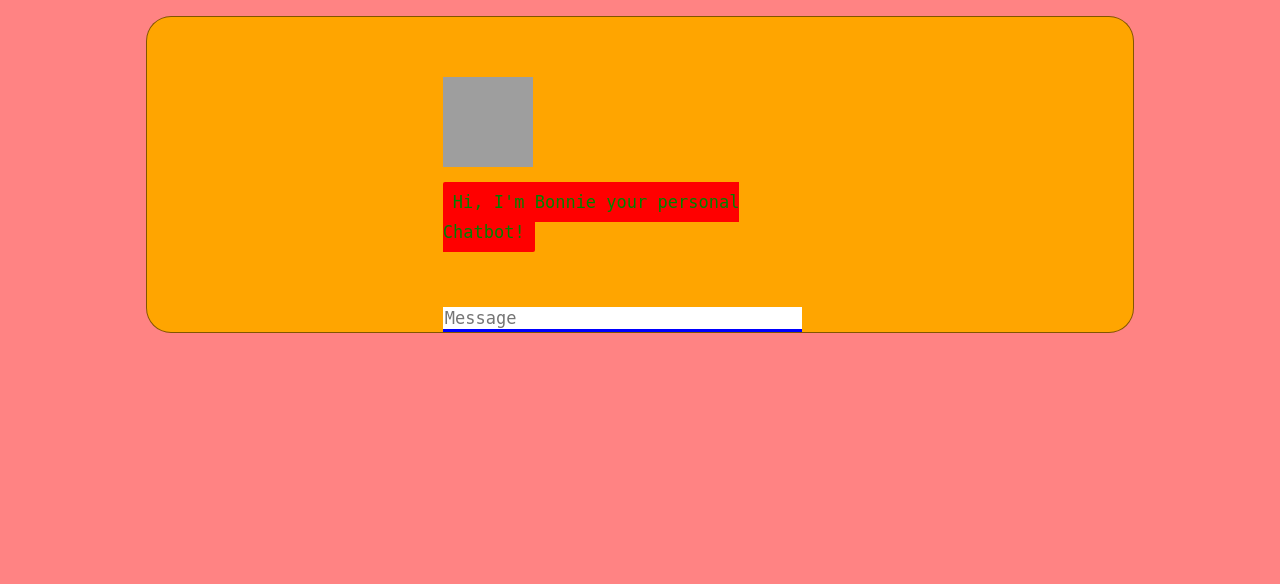
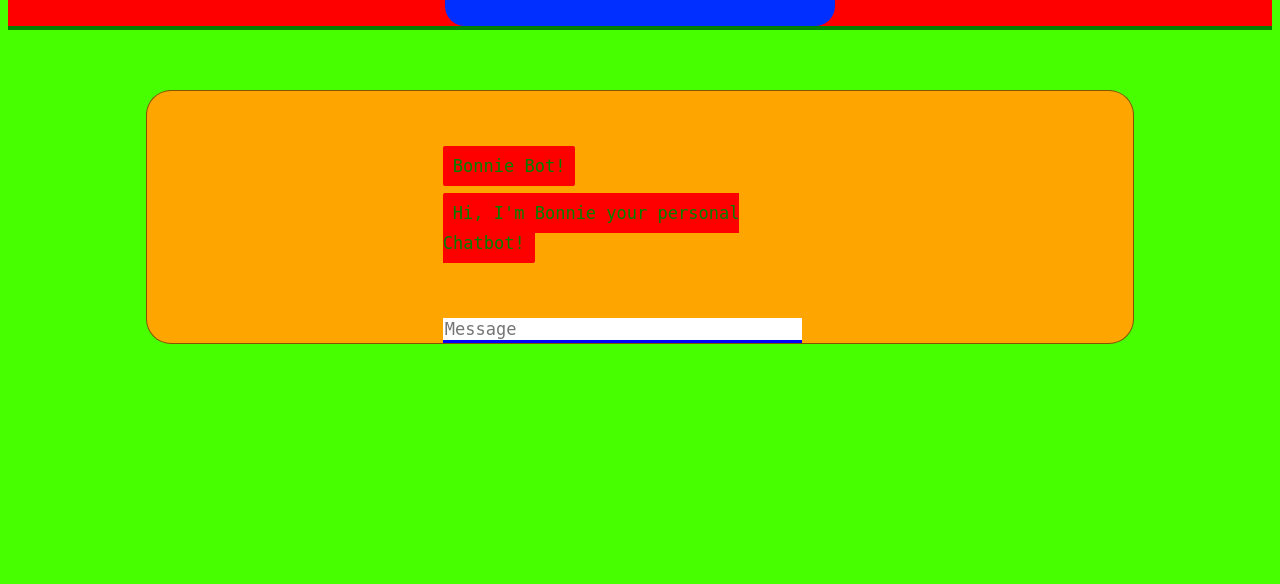
Before and after one commit to Charles0Yang/Chatbot, a Flask app: page / in a window 1280 px wide. Shown: the part 144-728 px from the top of the page. Run offline with Flask 2, Linux system fonts and the light colour scheme; parts of the project's set-up code (start-up, migrations or seed data) failed here and were passed over; grey boxes are pictures that could not be loaded.

Commit message:
Changed website

```diff
--- a/intents.json
+++ b/intents.json
@@ -36,7 +36,7 @@
         },
 	{"tag": "coronavirus am i at risk???",
          "patterns": ["Am i at risk", "Am i at risk if i get coronavirus", "Am i at risk if i get covid-19"],
-         "responses": ["People who already have severe medical conditions are known as being 'at risk'.\nHere are the people who are 'at risk'\nPeople who've received solid organ transplants\nPeople with severe respiratory conditions including all cystic fibrosis, severe asthma and severe COPD\nPeople with rare diseases and inborn errors of metabolism that significantly increase the risk of infections (such as SCID, homozygous sickle cell)\nPeople on immunosuppression therapies which significantly increase the risk of infection\nWomen who are pregnant with significant heart disease, congenital or acquired\nPeople with cancer who are undergoing active chemotherapy\nPeople undergoing radical radiotherapy for lung cancer\nPeople with cancers of the blood or bone marrow such as leukaemia, lymphoma or myeloma who are at any stage of treatment\nPeople having immunotherapy or other continuing antibody treatments for cancer\nPeople having other targeted cancer treatments which can affect the immune system, such as protein kinase inhibitors or PARP inhibitors\nPeople who have had bone marrow or stem cell transplants in the last 6 months, or who are still taking immunosuppression drugs\nPeople with kidney disease", "stop whining"],
+         "responses": ["People who already have severe medical conditions are known as being 'at risk'.\nHere are the people who are 'at risk'\nPeople who've received solid organ transplants\nPeople with severe respiratory conditions including all cystic fibrosis, severe asthma and severe COPD\nPeople with rare diseases and inborn errors of metabolism that significantly increase the risk of infections (such as SCID, homozygous sickle cell)\nPeople on immunosuppression therapies which significantly increase the risk of infection\nWomen who are pregnant with significant heart disease, congenital or acquired\nPeople with cancer who are undergoing active chemotherapy\nPeople undergoing radical radiotherapy for lung cancer\nPeople with cancers of the blood or bone marrow such as leukaemia, lymphoma or myeloma who are at any stage of treatment\nPeople having immunotherapy or other continuing antibody treatments for cancer\nPeople having other targeted cancer treatments which can affect the immune system, such as protein kinase inhibitors or PARP inhibitors\nPeople who have had bone marrow or stem cell transplants in the last 6 months, or who are still taking immunosuppression drugs\nPeople with kidney disease"],
          "context_set": [""]
         }
    ]
--- a/statics/style.css
+++ b/statics/style.css
@@ -1,14 +1,14 @@
 body{
   font-family: monospace;
-  background-color: rgba(255, 0, 0, 0.486);
+  background-color: rgb(72, 255, 0);
 }
 h1{
-  background-color: rgba(255, 0, 0, 0.486);
+  background-color: rgb(0, 47, 255);
   display: inline-block;
   font-size: 4em;
   margin: 0;
-  padding: 14px;
-  border-radius: 15px;
+  padding: 15px;
+  border-radius: 20px;
 }
 #chatbox {
   margin-left: auto;
@@ -45,7 +45,7 @@
   color: green;
   font-family: monospace;
   font-size: 17px;
-  text-align: left;
+  text-align: middle;
   line-height: 30px;
 }
 .botText span{
--- a/templates/template.html
+++ b/templates/template.html
@@ -17,17 +17,19 @@
   <body>
     <center>
       <h1>
-        Bonnie Bot!
+        <img src="https://d3n8a8pro7vhmx.cloudfront.net/libdems/pages/58833/attachments/original/1585244768/hero_thanksnhs.jpg?1585244768" alt="Thank you NHS" style="width:360px;height:120px;"/>
       </h1>
     </center>
   <div class="box"></div>
   <div class="boxed">
     <div>
       <div id="chatbox">
-        <img src="https://image.freepik.com/free-vector/robot-icon-bot-sign-design-chatbot-symbol-concept-voice-support-service-bot-online-support-bot-vector-stock-illustration_100456-34.jpg" alt="Bonnie" style="width:90px;height:90px;"/>
         <p class="botText">
-          <span>Hi, I'm Bonnie your personal Chatbot!</span>
+          <span>Bonnie Bot!</span>
         </p>
+          <p class = "botText">
+            <span>Hi, I'm Bonnie your personal Chatbot!</span>
+          </p>
       </div>
       <div id="userInput">
         <input id="textInput" type="text" name="msg" placeholder="Message" />
```
